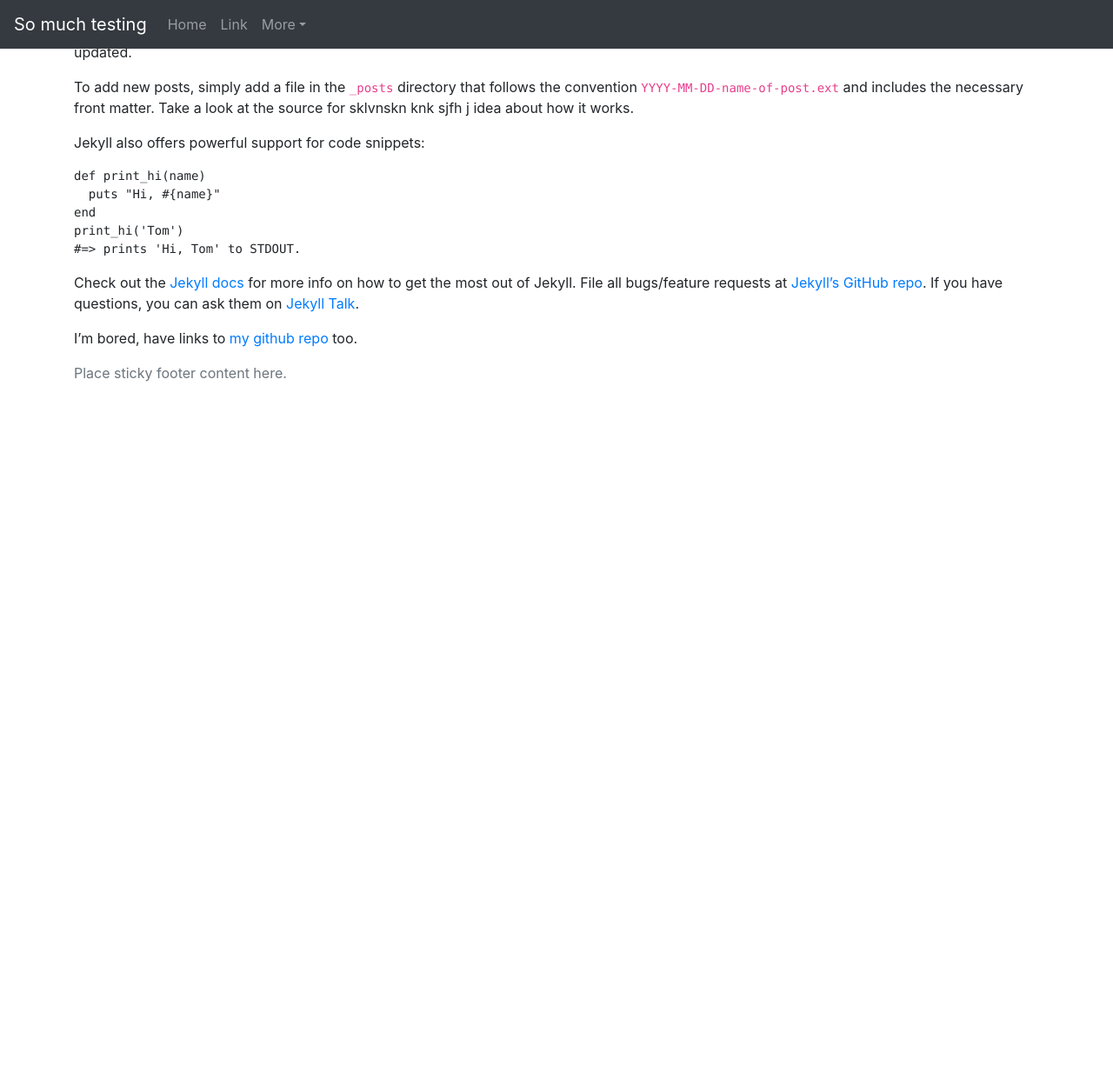
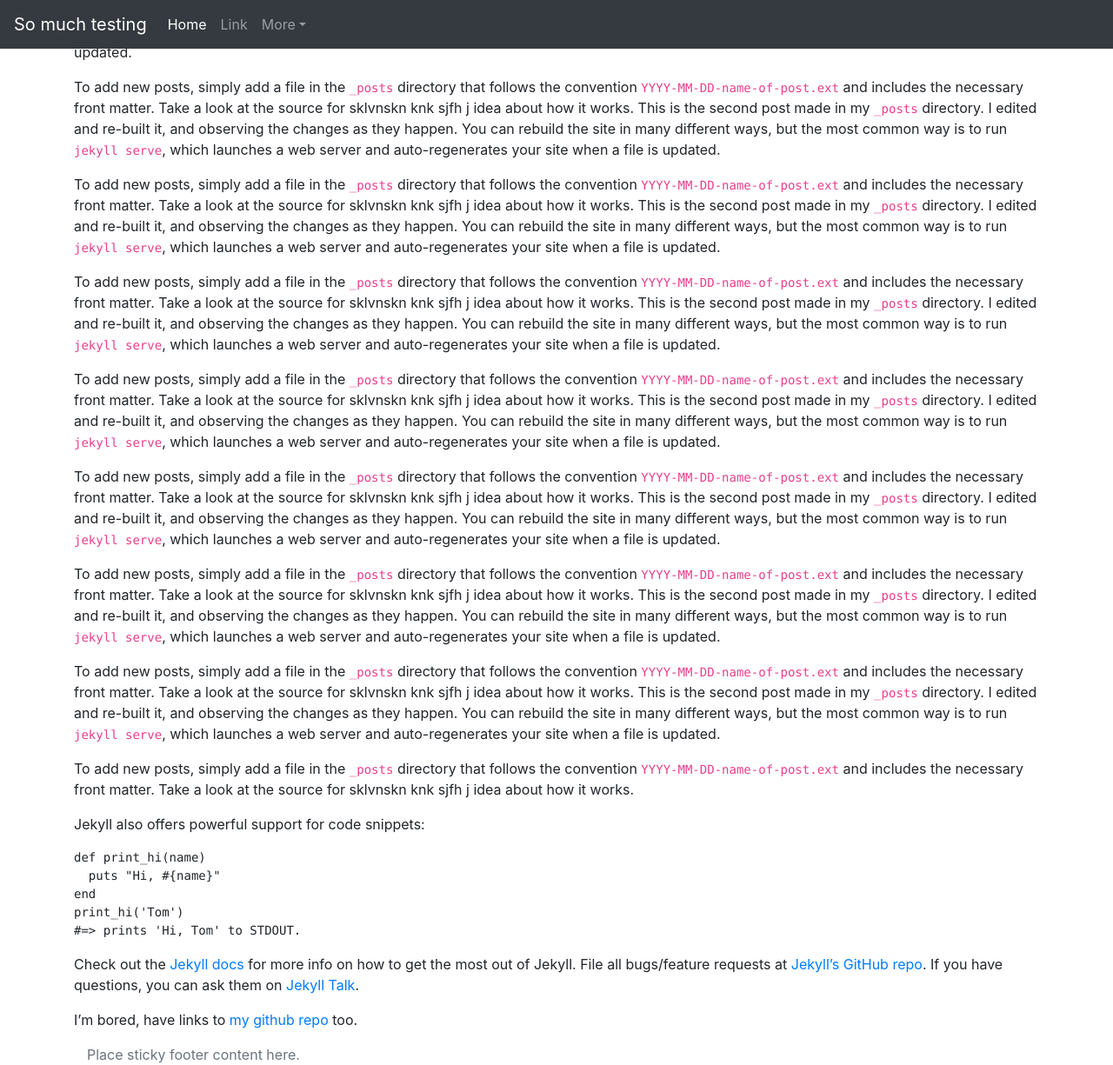
Before and after one commit to zubairabid/playground, a Jekyll site: the page built from jekb0/_posts/2018-05-15-new-post.markdown, in a window 1280 px wide and 1225 px high. Shown: the whole window at 87% size. Built offline with Jekyll 4.4.1, drawn with Linux system fonts in a browser that asks for light colours.

Commit message:
moer fucks with layouting and bootstrap and jekyll

```diff
--- /dev/null
+++ b/jekb0/_includes/cover.html
@@ -0,0 +1,3 @@
+<div class="cover-container">
+
+</div>
--- a/jekb0/_includes/header.html
+++ b/jekb0/_includes/header.html
@@ -3,15 +3,10 @@
   <button class="navbar-toggler" type="button" data-toggle="collapse" data-target="#navbarCollapse" aria-controls="navbarCollapse" aria-expanded="false" aria-label="Toggle navigation">
     <span class="navbar-toggler-icon"></span>
   </button>
-  <div class="collapse navbar-collapse" id="navbarCollapse">
-    <ul class="navbar-nav mr-auto">
-      <li class="nav-item">
-        <a class="nav-link" href="#">Home</a>
-      </li>
-      <li class="nav-item">
-        <a class="nav-link" href="#">Link</a>
-      </li>
-      <li class="nav-item dropdown">
+  <div class="collapse navbar-collapse navbar-nav" id="navbarCollapse">
+    <a class="nav-item nav-link active" href="#">Home</a>
+    <a class="nav-item nav-link" href="#">Link</a>
+    <div class="nav-item dropdown">
       <a class="nav-link dropdown-toggle" href="#" id="dropdownMenuLink" data-toggle="dropdown" aria-haspopup="true" aria-expanded="false">More</a>
 
       <div class="dropdown-menu" aria-labelledby="dropdownMenuLink">
@@ -19,7 +14,7 @@
         <a class="dropdown-item" href="#">Another action</a>
         <a class="dropdown-item" href="#">Something else here</a>
       </div>
-      </li>
+    </div>
     </ul>
   </div>
 </nav>
--- /dev/null
+++ b/jekb0/_includes/posts.html
@@ -0,0 +1,3 @@
+{% for post in site.posts %}
+  <li><a href="{{post.url}}" />{{post.title}}</li>
+{% endfor %}
--- /dev/null
+++ b/jekb0/_layouts/page.html
@@ -0,0 +1,7 @@
+---
+layout: wrapper
+---
+
+<main class="container">
+  {{content}}
+</div>
--- a/jekb0/_layouts/wrapper.html
+++ b/jekb0/_layouts/wrapper.html
@@ -2,14 +2,12 @@
 <html>
   {% include head.html %}
   <body>
-    <main class="container">
-      {% include header.html %}
+    {% include header.html %}
 
-      {{content}}
-
-      {% include js.html %}
-    </main>
+    {{content}}
 
     {% include footer.html %}
+
+    {% include js.html %}
   </body>
 </html>
--- a/jekb0/_posts/2018-05-15-new-post.markdown
+++ b/jekb0/_posts/2018-05-15-new-post.markdown
@@ -1,10 +1,31 @@
 ---
-layout: wrapper
+layout: page
 title:  "nahi sirji"
 date:   2018-05-15 23:59:39 +0530
 categories: jekyll update
 permalink: /:categories/:year/:month/:day/:title.html
 ---
+This is the second post made in my `_posts` directory. I edited and re-built it, and observing the changes as they happen. You can rebuild the site in many different ways, but the most common way is to run `jekyll serve`, which launches a web server and auto-regenerates your site when a file is updated.
+
+To add new posts, simply add a file in the `_posts` directory that follows the convention `YYYY-MM-DD-name-of-post.ext` and includes the necessary front matter. Take a look at the source for sklvnskn knk sjfh j idea about how it works.
+This is the second post made in my `_posts` directory. I edited and re-built it, and observing the changes as they happen. You can rebuild the site in many different ways, but the most common way is to run `jekyll serve`, which launches a web server and auto-regenerates your site when a file is updated.
+
+To add new posts, simply add a file in the `_posts` directory that follows the convention `YYYY-MM-DD-name-of-post.ext` and includes the necessary front matter. Take a look at the source for sklvnskn knk sjfh j idea about how it works.
+This is the second post made in my `_posts` directory. I edited and re-built it, and observing the changes as they happen. You can rebuild the site in many different ways, but the most common way is to run `jekyll serve`, which launches a web server and auto-regenerates your site when a file is updated.
+
+To add new posts, simply add a file in the `_posts` directory that follows the convention `YYYY-MM-DD-name-of-post.ext` and includes the necessary front matter. Take a look at the source for sklvnskn knk sjfh j idea about how it works.
+This is the second post made in my `_posts` directory. I edited and re-built it, and observing the changes as they happen. You can rebuild the site in many different ways, but the most common way is to run `jekyll serve`, which launches a web server and auto-regenerates your site when a file is updated.
+
+To add new posts, simply add a file in the `_posts` directory that follows the convention `YYYY-MM-DD-name-of-post.ext` and includes the necessary front matter. Take a look at the source for sklvnskn knk sjfh j idea about how it works.
+This is the second post made in my `_posts` directory. I edited and re-built it, and observing the changes as they happen. You can rebuild the site in many different ways, but the most common way is to run `jekyll serve`, which launches a web server and auto-regenerates your site when a file is updated.
+
+To add new posts, simply add a file in the `_posts` directory that follows the convention `YYYY-MM-DD-name-of-post.ext` and includes the necessary front matter. Take a look at the source for sklvnskn knk sjfh j idea about how it works.
+This is the second post made in my `_posts` directory. I edited and re-built it, and observing the changes as they happen. You can rebuild the site in many different ways, but the most common way is to run `jekyll serve`, which launches a web server and auto-regenerates your site when a file is updated.
+
+To add new posts, simply add a file in the `_posts` directory that follows the convention `YYYY-MM-DD-name-of-post.ext` and includes the necessary front matter. Take a look at the source for sklvnskn knk sjfh j idea about how it works.
+This is the second post made in my `_posts` directory. I edited and re-built it, and observing the changes as they happen. You can rebuild the site in many different ways, but the most common way is to run `jekyll serve`, which launches a web server and auto-regenerates your site when a file is updated.
+
+To add new posts, simply add a file in the `_posts` directory that follows the convention `YYYY-MM-DD-name-of-post.ext` and includes the necessary front matter. Take a look at the source for sklvnskn knk sjfh j idea about how it works.
 This is the second post made in my `_posts` directory. I edited and re-built it, and observing the changes as they happen. You can rebuild the site in many different ways, but the most common way is to run `jekyll serve`, which launches a web server and auto-regenerates your site when a file is updated.
 
 To add new posts, simply add a file in the `_posts` directory that follows the convention `YYYY-MM-DD-name-of-post.ext` and includes the necessary front matter. Take a look at the source for sklvnskn knk sjfh j idea about how it works.
--- a/jekb0/css/style.css
+++ b/jekb0/css/style.css
@@ -3,10 +3,8 @@
   padding: 0;
 }
 
-.nav ul {
-  list-style: none;
-  background-color: #234233;
-  text-align: center;
-  padding: 0;
-  margin: 0;
+.cover-container {
+  min-height: 100vh;
+  min-width: 100vw;
+  background-color: grey;
 }
```
Also changed, not shown: jekb0/_includes/carousel.html (added, +47 -0 lines), jekb0/_layouts/home.html (added, +9 -0 lines). Lines whose indentation alone changed are shown as unchanged.
